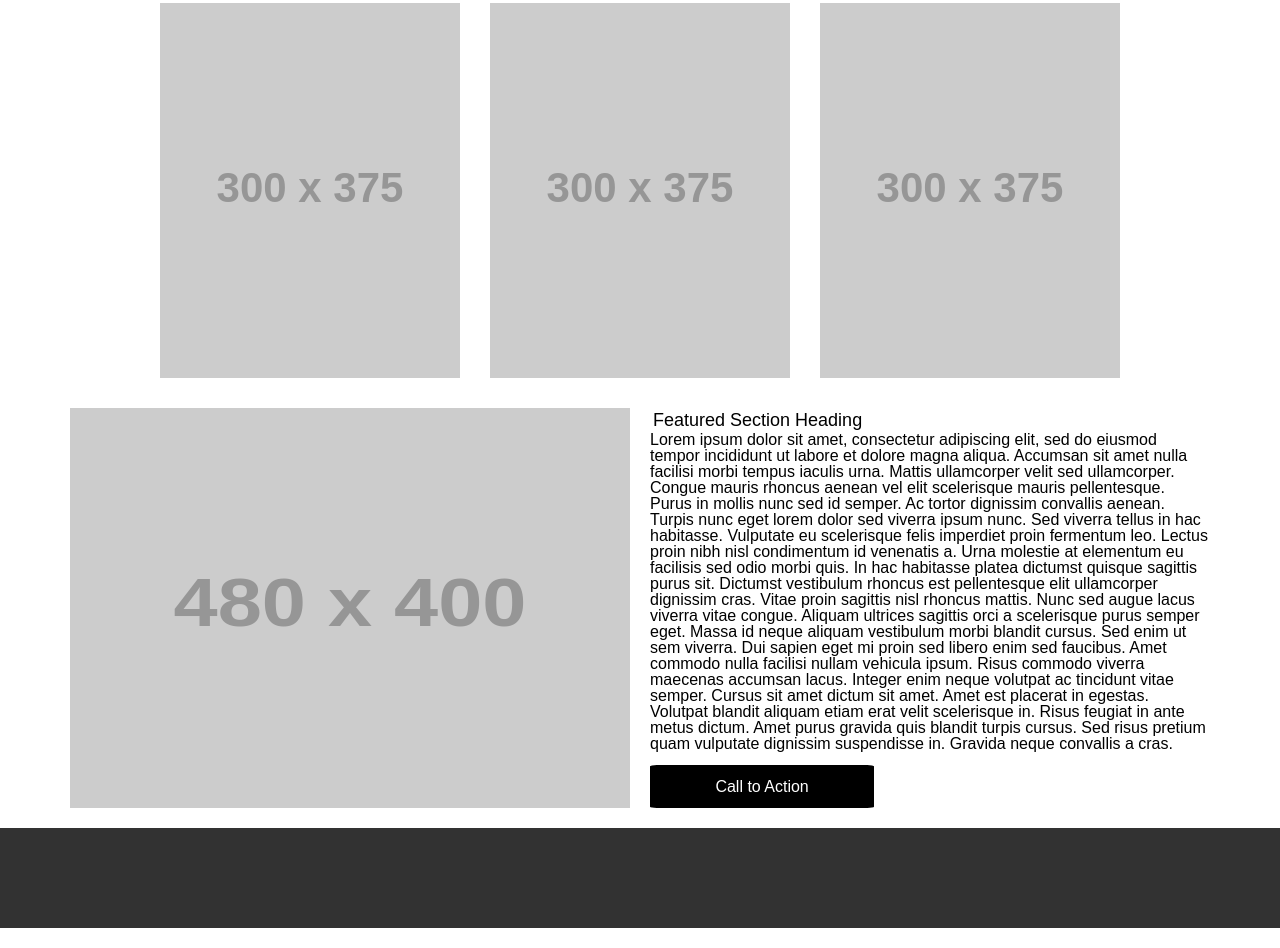
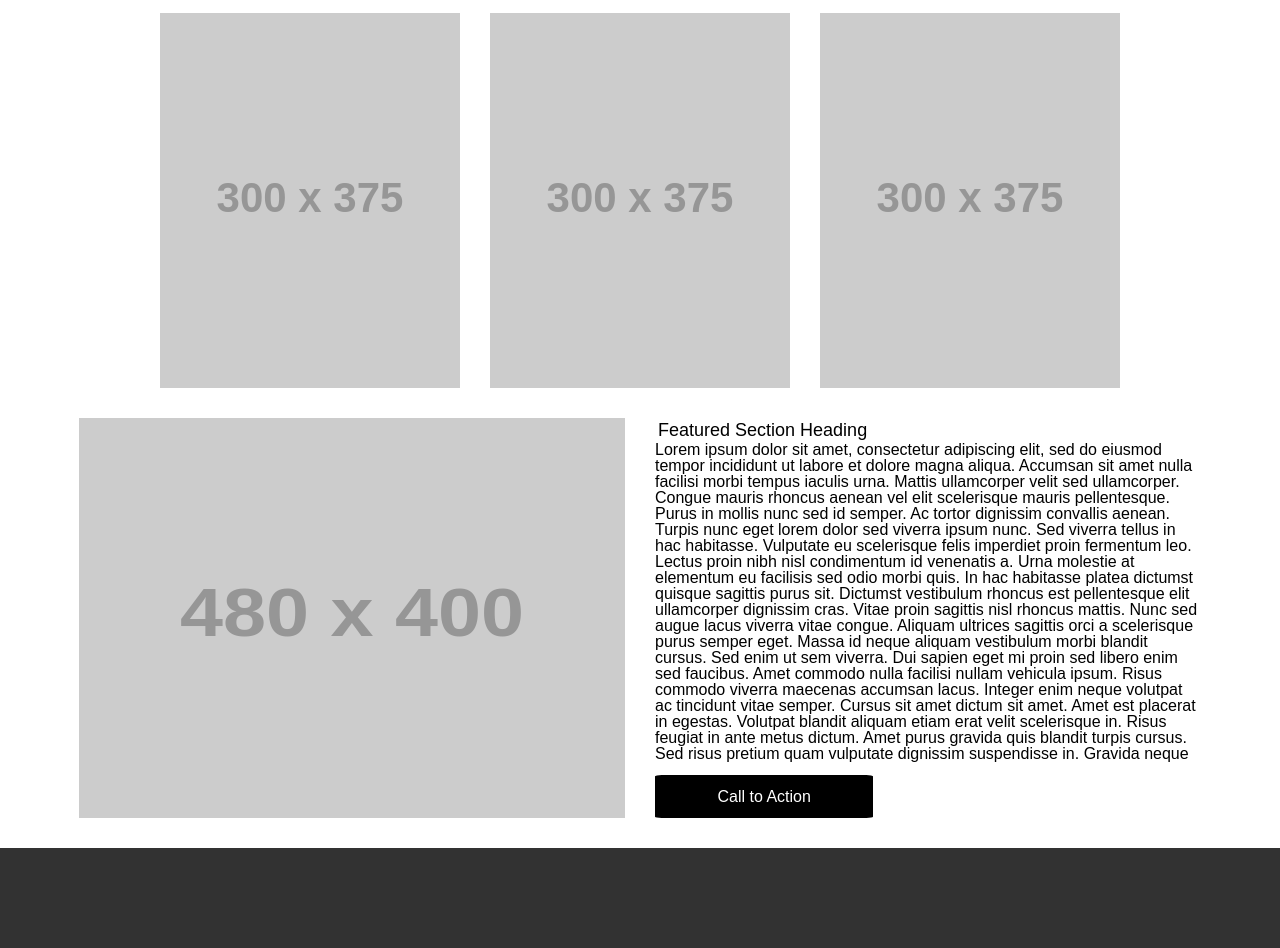
Before and after one commit to charriaga/wireframe-exercise, a plain HTML site: page index.html in a window 1280 px wide. Shown: the part 590-1538 px from the top of the page. Drawn offline with Linux system fonts and the light colour scheme; placeholder pictures from the web are drawn by us.

Commit message:
made sure everything was 30px

```diff
--- a/style.css
+++ b/style.css
@@ -19,7 +19,7 @@ a {
 }
 
 main {
-    margin: 20px;
+    margin: 30px;
     display: flex;
     flex-direction: column;
     align-items: center;
@@ -34,7 +34,7 @@ main {
 
 .last {
     display: flex;
-    gap: 20px;
+    gap: 30px;
     height: 400px;
     width: 92%;
 
```
